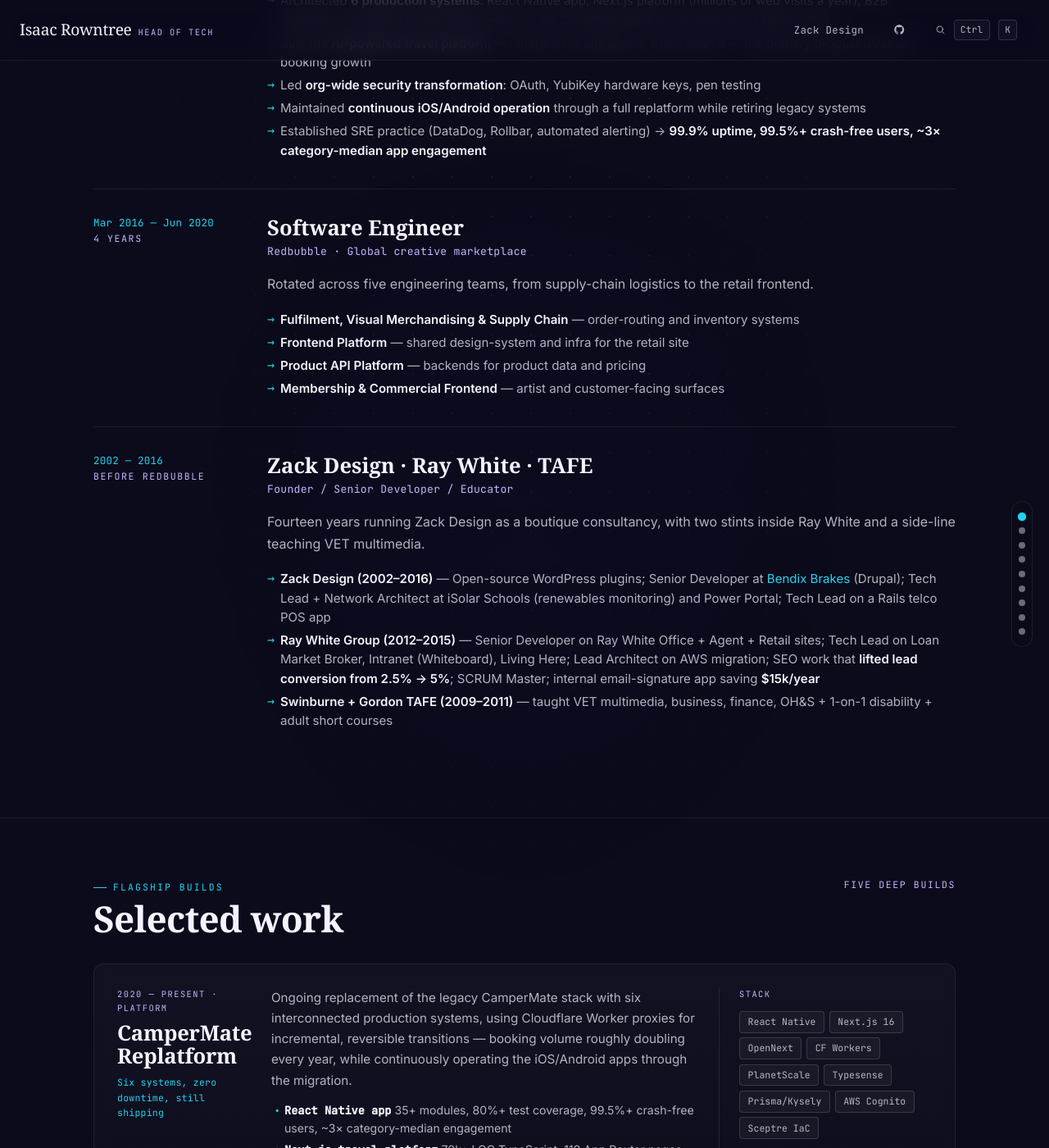
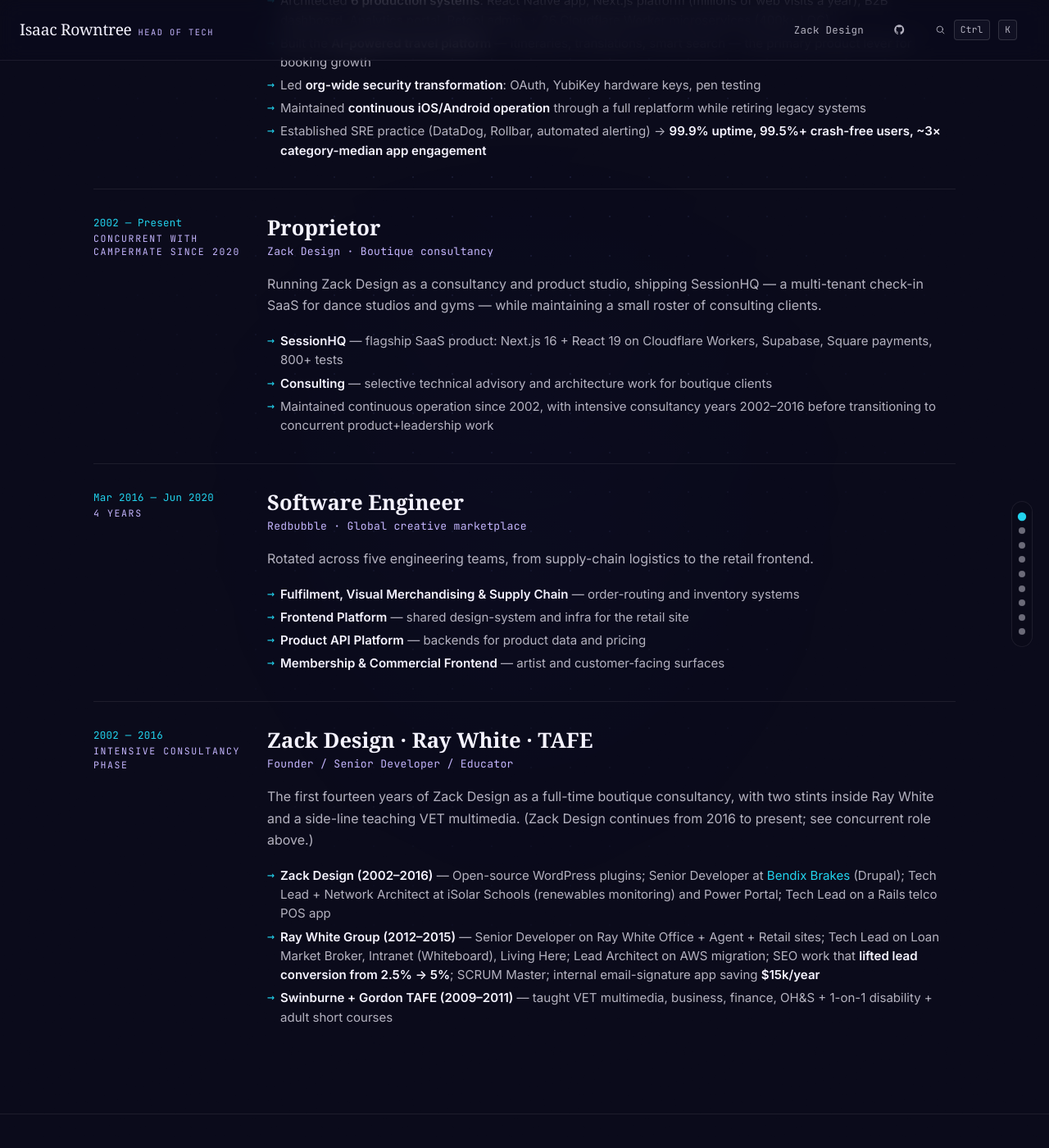
Before and after one commit to isaacrowntree/isaacrowntree.github.io, a Jekyll site: the page built from index.html, in a window 1280 px wide and 1400 px high, scrolled down 1349 px. Shown: the whole window at 82% size. Built offline with Jekyll 4.4.1, drawn with Linux system fonts in a browser that asks for light colours; some web fonts are replaced; some of the changed text lies outside the part shown.

Commit message:
Phase 1 authenticity/blur edits: fix timeline, Twitter SEO, PDF CTA clarity
- Experience: add current concurrent Zack Design role (2002–Present)
  alongside CamperMate, clarify 2002–2016 as intensive consultancy phase
- Twitter SEO: add twitter.username: tikwanleep to fix broken meta tags
- PDF CTA: change 'Download PDF' to 'Print / Save PDF' (honest about
  print dialog, not hosted file)
- Clarity: add 'GitHub' label before @isaacrowntree in TL;DR meta

No redesign, no new pages, no job-seeking language added.

Co-authored-by: Isaac Rowntree <isaacrowntree@users.noreply.github.com>

```diff
--- a/_config.yml
+++ b/_config.yml
@@ -23,6 +23,7 @@ defaults:
       image: /images/isaacAlt.jpg
 
 twitter:
+  username: tikwanleep
   card: summary_large_image
 social:
   name: Isaac Rowntree
--- a/index.html
+++ b/index.html
@@ -19,7 +19,7 @@ layout: default
         </p>
         <div class="hero-actions">
           <a href="mailto:isaac@rowntree.me" class="btn btn--primary">{% include icon.html name="envelope" %}Email</a>
-          <button type="button" class="btn btn--ghost" data-print>{% include icon.html name="file-arrow-down" %}Download PDF</button>
+          <button type="button" class="btn btn--ghost" data-print>{% include icon.html name="file-arrow-down" %}Print / Save PDF</button>
           <button type="button" class="btn btn--ghost" data-open-cmdk>
             {% include icon.html name="search" %}Jump to…
             <span class="kbd" data-kbd-mod>⌘</span><span class="kbd">K</span>
@@ -94,6 +94,24 @@ layout: default
 
       <article class="role">
         <div class="role__period">
+          2002 — Present<small>Concurrent with CamperMate since 2020</small>
+        </div>
+        <div>
+          <h3 class="role__title">Proprietor</h3>
+          <div class="role__company">Zack Design · Boutique consultancy</div>
+          <p class="role__summary">
+            Running Zack Design as a consultancy and product studio, shipping SessionHQ — a multi-tenant check-in SaaS for dance studios and gyms — while maintaining a small roster of consulting clients.
+          </p>
+          <ul class="role__bullets">
+            <li><strong>SessionHQ</strong> — flagship SaaS product: Next.js 16 + React 19 on Cloudflare Workers, Supabase, Square payments, 800+ tests</li>
+            <li><strong>Consulting</strong> — selective technical advisory and architecture work for boutique clients</li>
+            <li>Maintained continuous operation since 2002, with intensive consultancy years 2002–2016 before transitioning to concurrent product+leadership work</li>
+          </ul>
+        </div>
+      </article>
+
+      <article class="role">
+        <div class="role__period">
           Mar 2016 — Jun 2020<small>4 years</small>
         </div>
         <div>
@@ -113,13 +131,13 @@ layout: default
 
       <article class="role">
         <div class="role__period">
-          2002 — 2016<small>Before Redbubble</small>
+          2002 — 2016<small>Intensive consultancy phase</small>
         </div>
         <div>
           <h3 class="role__title">Zack Design · Ray White · TAFE</h3>
           <div class="role__company">Founder / Senior Developer / Educator</div>
           <p class="role__summary">
-            Fourteen years running Zack Design as a boutique consultancy, with two stints inside Ray White and a side-line teaching VET multimedia.
+            The first fourteen years of Zack Design as a full-time boutique consultancy, with two stints inside Ray White and a side-line teaching VET multimedia. (Zack Design continues from 2016 to present; see concurrent role above.)
           </p>
           <ul class="role__bullets">
             <li><strong>Zack Design (2002–2016)</strong> — Open-source WordPress plugins; Senior Developer at <a href="https://www.bendix.com.au/">Bendix Brakes</a> (Drupal); Tech Lead + Network Architect at iSolar Schools (renewables monitoring) and Power Portal; Tech Lead on a Rails telco POS app</li>
@@ -770,7 +788,7 @@ layout: default
       <a href="https://twitter.com/tikwanleep" target="_blank" rel="noopener" class="btn btn--ghost">{% include icon.html name="x" %}Twitter / X</a>
       <a href="https://www.linkedin.com/in/zemonstas/" target="_blank" rel="noopener" class="btn btn--ghost">{% include icon.html name="linkedin" %}LinkedIn</a>
       <a href="https://www.instagram.com/zemonstas" target="_blank" rel="noopener" class="btn btn--ghost">{% include icon.html name="instagram" %}@zemonstas</a>
-      <button type="button" class="btn btn--ghost" data-print>{% include icon.html name="file-arrow-down" %}Download PDF</button>
+      <button type="button" class="btn btn--ghost" data-print>{% include icon.html name="file-arrow-down" %}Print / Save PDF</button>
     </div>
   </div>
 </section>
```
Also changed, not shown: other parts of index.html (+1 -1 lines).
